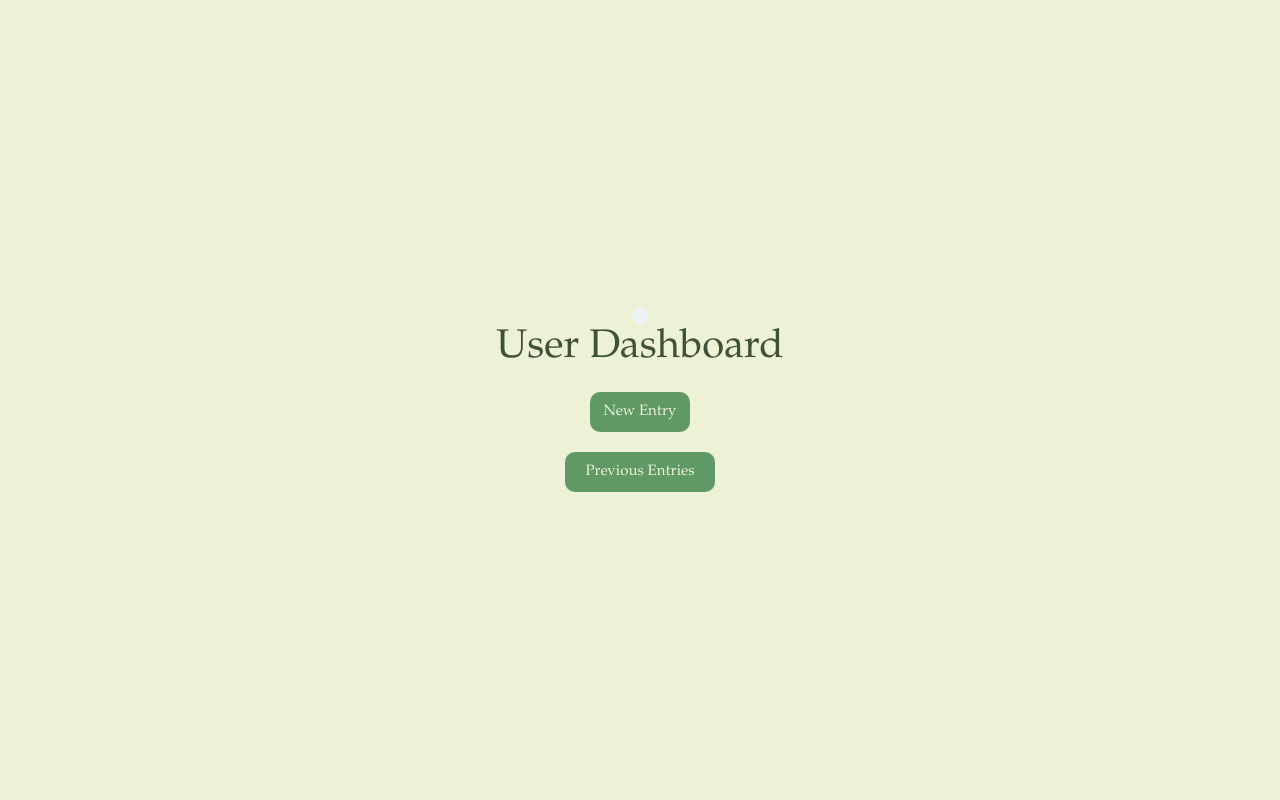
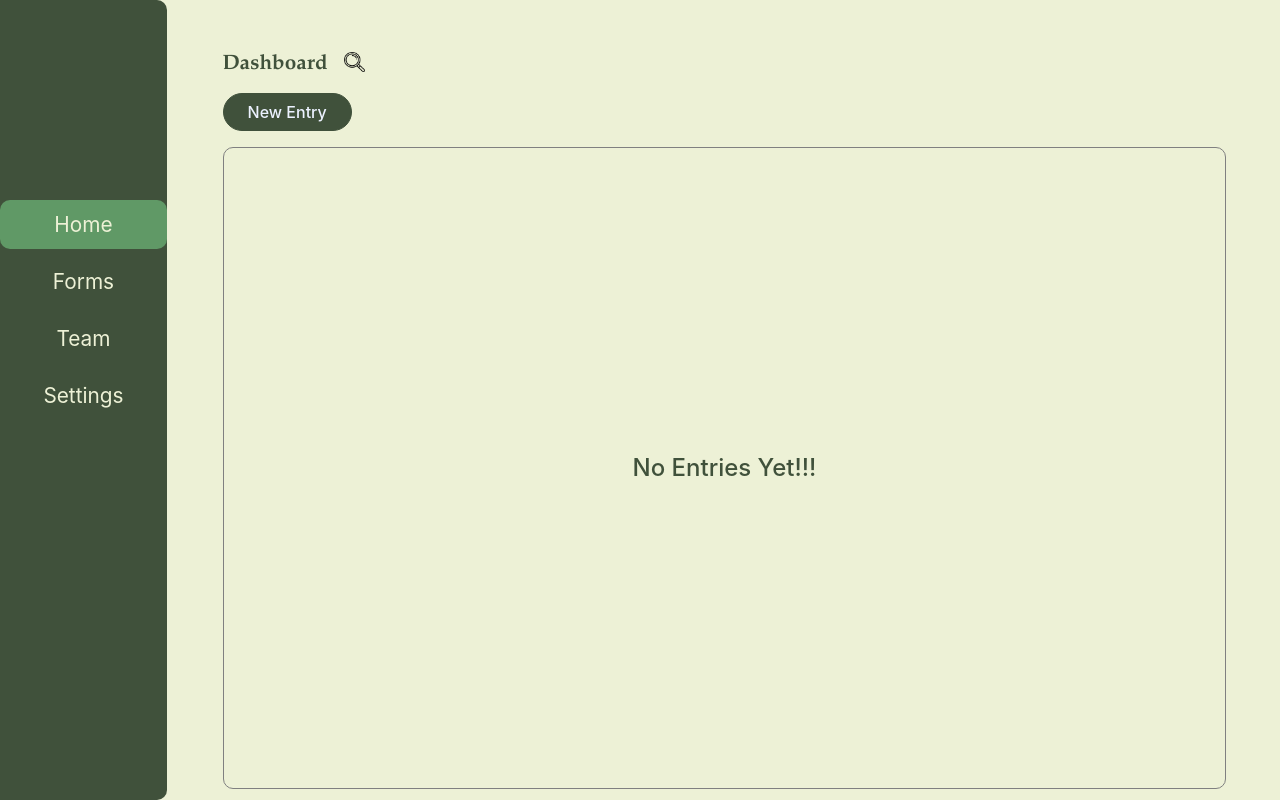
Before and after one commit to mahiptiwari1000/Audit-app, a React (Create React App) app: page /user-dashboard in a window 1280 px wide. Built offline with nearby package versions, Linux system fonts and the light colour scheme.

Commit message:
Revamp dashboard and create Navbar

```diff
--- /dev/null
+++ b/src/components/Navbar.js
@@ -0,0 +1,31 @@
+import React from "react";
+import { NavbarItems } from "../utils/constants";
+import styles from "./styles/navbarStyles.module.css";
+
+const NavbarItem = (props) => {
+  const { name, path, isActive } = props;
+  return (
+    <div
+      className={`${styles.itemWrapper} ${isActive ? styles.activeItem : ""}`}
+    >
+      <div className={styles.itemName}>{name}</div>
+    </div>
+  );
+};
+
+export default function Navbar(props) {
+  const { activeItem } = props;
+  return (
+    <div className={styles.wrapper}>
+      <div className={styles.navbarLinks}>
+        {NavbarItems.map((item) => (
+          <NavbarItem
+            name={item.name}
+            path={item.path}
+            isActive={activeItem === item.name}
+          />
+        ))}
+      </div>
+    </div>
+  );
+}
--- /dev/null
+++ b/src/components/styles/navbarStyles.module.css
@@ -0,0 +1,37 @@
+.wrapper {
+  display: flex;
+  flex-direction: column;
+  align-items: center;
+  width: 15%;
+  background-color: #40513b;
+  height: 100vh;
+  border-top-right-radius: 10px;
+  border-bottom-right-radius: 10px;
+}
+
+.navbarLinks{
+    margin-top: 25vh;
+    width: 100%;
+}
+
+.itemWrapper {
+  display: flex;
+  justify-content: center;
+  align-items: center;
+  font-size: 1.3rem;
+  color: #edf1d6;
+  width: 100%;
+  cursor: pointer;
+  padding: 0.75rem 0;
+  margin-bottom: 0.5rem;
+}
+
+.itemWrapper:hover {
+  background-color: #609966;
+  border-radius: 10px;
+}
+
+.activeItem {
+  background-color: #609966;
+  border-radius: 10px;
+}
--- a/src/pages/dashboard/UserDashboard.js
+++ b/src/pages/dashboard/UserDashboard.js
@@ -3,6 +3,8 @@ import styles from "./styles/dashboardStyles.module.css";
 import { useNavigate } from "react-router-dom";
 import { SiSpringboot } from "react-icons/si";
 import Button from "../../../src/components/Button";
+import Icons from "../../themes/Icons";
+import Navbar from "../../components/Navbar";
 
 const UserDashboard = () => {
   const navigate = useNavigate();
@@ -17,10 +19,21 @@ const UserDashboard = () => {
 
   return (
     <div className={styles.wrapper}>
-      <SiSpringboot onClick={onClickLogout} />
-      <div className={styles.title}>User Dashboard</div>
-      <Button title={"New Entry"} onClick={onClickNewEntry}></Button>
-      <Button title={"Previous Entries"} btnWidth={150}></Button>
+      <Navbar activeItem={"Home"} />
+      <div className={styles.dashboardWrapper}>
+        <div className={styles.headerSection}>
+          <div className={styles.titleSection}>
+            <div className={styles.title}>Dashboard</div>
+            <div className={styles.icon}>
+              <img src={Icons.SEARCH} alt="Search icon" />
+            </div>
+          </div>
+          <div className={styles.newEntry} onClick={onClickNewEntry}>
+            <div className={styles.newEntryText}>New Entry</div>
+          </div>
+        </div>
+        <div className={styles.bodySection}>No Entries Yet!!!</div>
+      </div>
     </div>
   );
 };
--- a/src/pages/dashboard/styles/dashboardStyles.module.css
+++ b/src/pages/dashboard/styles/dashboardStyles.module.css
@@ -5,17 +5,44 @@
   color: #ECF2FF;
   flex-direction: column;
   background-color: #edf1d6;
-  justify-content: center;
+  justify-content: flex-start;
   align-items: center;
+  flex-direction: row;
+}
+
+.headerSection{
+    display: flex;
+    align-items: center;
+    width: 100%;
+    flex-direction: column;
 }
 
 .title {
   display: flex;
-  justify-content: center;
-  align-items: center;
   color: #40513b;
   font-family: "Garamond", serif;
-  font-size: 40px;
+  font-size: 1.3rem;
+  font-weight: 700;
+  margin-left: 5%;
+  margin-top: 5vh;
+  margin-bottom: 2vh;
+}
+
+.bodySection{
+    width: 90%;
+    height: 80vh;
+    border: 1px solid gray;
+    border-radius: 10px;
+    margin-left: 5%;
+    /**
+    Modifications for screenshot
+    */
+    display: flex;
+    justify-content: center;
+    align-items: center;
+    color: #40513b;
+    font-weight: 500;
+    font-size: 1.5rem;
 }
 
 .logout {
@@ -23,3 +50,42 @@
   top: 0;
   bottom: 0;
 }
+
+.icon img{
+    width: 1.3rem;
+    height: 1.3rem;
+    position: relative;
+    left: 1rem;
+    top: 0.75rem;
+    cursor: pointer;
+}
+
+.titleSection{
+    display: flex;
+    width: 100%;
+    align-items: center;
+}
+
+.newEntry{
+    display: flex;
+    width: 100%;
+    color: #40513b;
+    margin-bottom: 2vh;
+}
+
+.newEntryText{
+    margin-left: 5%;
+    border: 1px solid #40513b;
+    border-radius: 25px;
+    cursor: pointer;
+    color: #ECF2FF;
+    background-color: #40513b;
+    font-weight: 500;
+    padding: 0.5rem 1.5rem;
+}
+
+.dashboardWrapper{
+    display: flex;
+    flex-direction: column;
+    width: 100%;
+}
--- /dev/null
+++ b/src/themes/Icons.js
@@ -0,0 +1,7 @@
+import SEARCH from '../assets/icons/search-icon.png'
+
+const Icons = Object.freeze({
+    SEARCH
+})
+
+export default Icons
--- /dev/null
+++ b/src/utils/constants.js
@@ -0,0 +1,18 @@
+export const NavbarItems = [
+  {
+    name: "Home",
+    path: "user-dashboard",
+  },
+  {
+    name: "Forms",
+    patph: "forms",
+  },
+  {
+    name: "Team",
+    path: "team",
+  },
+  {
+    name: "Settings",
+    path: "settings",
+  },
+];
```
Also changed, not shown: src/assets/icons/search-icon.png (added).
